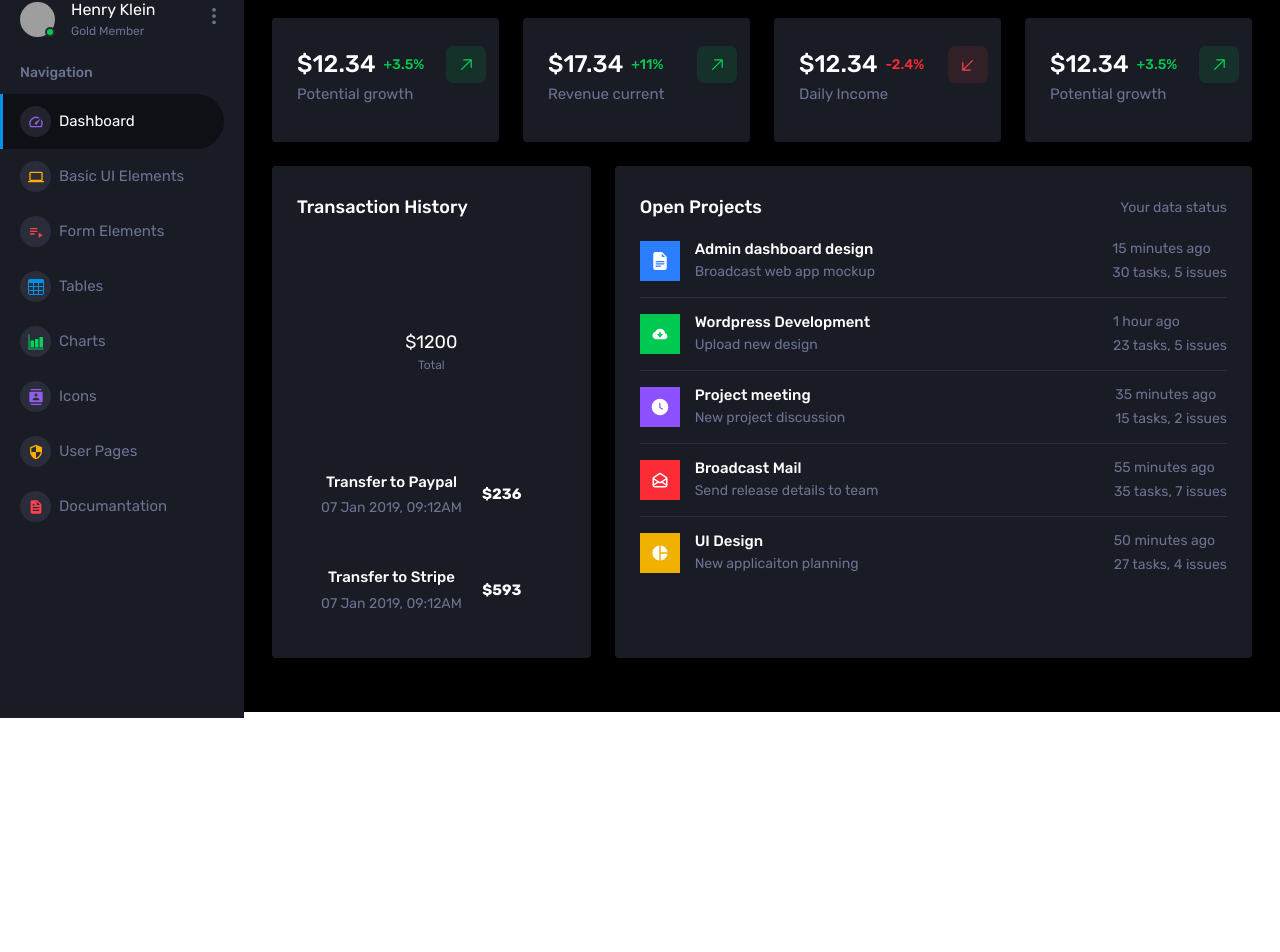
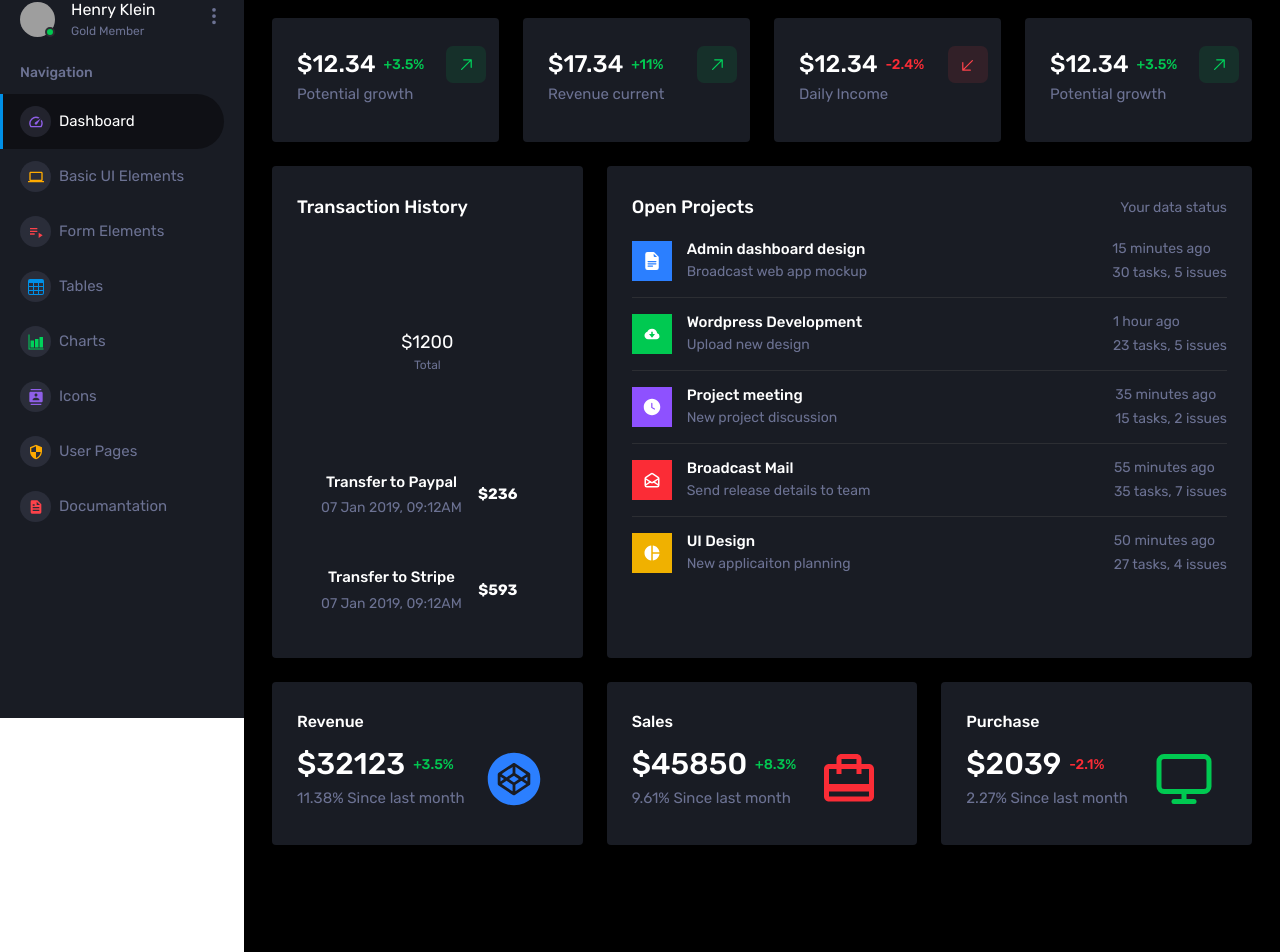
Before and after one commit to VISHNU-M123/PHOZOGY, a React (Vite) app in the folder admin/: page / in a window 1280 px wide. Shown: the part 82-1034 px from the top of the page. Before the commit the page ends 800 px from the top, so only its background shows below. Built offline with nearby package versions, Linux system fonts and the light colour scheme; grey boxes are pictures that could not be loaded.

Commit message:
dashboard table start

```diff
--- a/admin/src/pages/Dashboard.jsx
+++ b/admin/src/pages/Dashboard.jsx
@@ -8,6 +8,9 @@ import { BiSolidCloudDownload } from "react-icons/bi";
 import { GoClockFill } from "react-icons/go";
 import { HiOutlineMailOpen } from "react-icons/hi";
 import { MdPieChart } from "react-icons/md";
+import { IoLogoCodepen } from "react-icons/io";
+import { MdCardTravel } from "react-icons/md";
+import { FiMonitor } from "react-icons/fi";
 
 const Dashboard = () => {
 
@@ -112,8 +115,8 @@ const Dashboard = () => {
               </div>
 
               {/* second div */}
-              <div className="flex flex-col md:flex-row md:gap-6">
-                <div className="mb-[24px] md:w-4/12 flex items-stretch">
+              <div className="flex flex-col md:flex-row -mx-3">
+                <div className="mb-[24px] md:w-4/12 flex items-stretch px-3">
                   <div className="bg-[#191c24] rounded-[4px] w-full">
                     <div className="py-[28px] px-[25px]">
                       <h1 className="text-white mb-[18px] text-[18px] font-[500]">Transaction History</h1>
@@ -123,7 +126,7 @@ const Dashboard = () => {
                         </div>
                         <div className="absolute left-0 right-0 top-0 bottom-0 m-auto w-[100px] h-[20px] text-center text-[18px] text-white">$1200 <span className="text-[#6c7293] text-[12px] text-center block">Total</span></div>
                       </div>
-                      <div className="px-[24px] flex md:flex-col xl:flex-row py-[16px] mt-[16px]">
+                      <div className="xl:px-[24px] md:px-[16px] px-[24px] flex md:flex-col xl:flex-row py-[16px] mt-[16px]">
                         <div className="md:text-center">
                           <h1 className="mb-[4px] text-[15px] font-[500] text-white">Transfer to Paypal</h1>
                           <p className="text-[#6c7293] text-[14px]">07 Jan 2019, 09:12AM</p>
@@ -132,7 +135,7 @@ const Dashboard = () => {
                           <h1 className="text-[15px] font-[700] text-white">$236</h1>
                         </div>
                       </div>
-                      <div className="px-[24px] flex md:flex-col xl:flex-row py-[16px] mt-[16px]">
+                      <div className="xl:px-[24px] md:px-[16px] px-[24px] flex md:flex-col xl:flex-row py-[16px] mt-[16px]">
                         <div className="md:text-center">
                           <h1 className="mb-[4px] text-[15px] font-[500] text-white">Transfer to Stripe</h1>
                           <p className="text-[#6c7293] text-[14px]">07 Jan 2019, 09:12AM</p>
@@ -144,7 +147,7 @@ const Dashboard = () => {
                     </div>
                   </div>
                 </div>
-                <div className="md:w-8/12 mb-[24px] flex items-stretch">
+                <div className="md:w-8/12 mb-[24px] flex items-stretch px-3">
                   <div className="w-full rounded-[4px] bg-[#191c24]">
                     <div className="py-[28px] px-[25px]">
                       <div className="flex items-center justify-between">
@@ -246,6 +249,127 @@ const Dashboard = () => {
                   </div>
                 </div>
               </div>
+
+              {/* third div */}
+              <div className="flex flex-col md:flex-row -mx-3">
+                <div className="md:w-4/12 w-full mb-[24px] px-3">
+                  <div className="bg-[#191c24] rounded-[4px]">
+                    <div className="py-[28px] px-[25px]">
+                      <h1 className="text-[16px] font-[500] mb-[8px] text-white">Revenue</h1>
+                      <div className="flex items-center md:flex-col lg:flex-col xl:flex-row flex-row justify-between">
+                        <div className="my-auto xl:w-8/12 sm:w-full">
+                          <div className="flex items-center">
+                            <h1 className="text-[30px] font-[500] text-white">$32123</h1>
+                            <p className="text-[14px] font-[500] text-green-500 ml-[8px]">+3.5%</p>
+                          </div>
+                          <h1 className="text-[#6c7293] text-[15px] mb-[8px]">11.38% Since last month</h1>
+                        </div>
+                        <div className="xl:w-4/12 sm:w-full text-center flex justify-center">
+                          <IoLogoCodepen size={60} className="text-blue-500" />
+                        </div>
+                      </div>
+                    </div>
+                  </div>
+                </div>
+                <div className="md:w-4/12 w-full mb-[24px] px-3">
+                  <div className="bg-[#191c24] rounded-[4px]">
+                    <div className="py-[28px] px-[25px]">
+                      <h1 className="text-[16px] font-[500] mb-[8px] text-white">Sales</h1>
+                      <div className="flex items-center md:flex-col lg:flex-col xl:flex-row flex-row justify-between">
+                        <div className="my-auto xl:w-8/12 sm:w-full">
+                          <div className="flex items-center">
+                            <h1 className="text-[30px] font-[500] text-white">$45850</h1>
+                            <p className="text-[14px] font-[500] text-green-500 ml-[8px]">+8.3%</p>
+                          </div>
+                          <h1 className="text-[#6c7293] text-[15px] mb-[8px]">9.61% Since last month</h1>
+                        </div>
+                        <div className="xl:w-4/12 sm:w-full text-center flex justify-center">
+                          <MdCardTravel size={60} className="text-red-500" />
+                        </div>
+                      </div>
+                    </div>
+                  </div>
+                </div>
+                <div className="md:w-4/12 w-full mb-[24px] px-3">
+                  <div className="bg-[#191c24] rounded-[4px]">
+                    <div className="py-[28px] px-[25px]">
+                      <h1 className="text-[16px] font-[500] mb-[8px] text-white">Purchase</h1>
+                      <div className="flex items-center md:flex-col lg:flex-col xl:flex-row flex-row justify-between">
+                        <div className="my-auto xl:w-8/12 sm:w-full">
+                          <div className="flex items-center">
+                            <h1 className="text-[30px] font-[500] text-white">$2039</h1>
+                            <p className="text-[14px] font-[500] text-red-500 ml-[8px]">-2.1%</p>
+                          </div>
+                          <h1 className="text-[#6c7293] text-[15px] mb-[8px]">2.27% Since last month</h1>
+                        </div>
+                        <div className="xl:w-4/12 sm:w-full text-center flex justify-center">
+                          <FiMonitor size={60} className="text-green-500" />
+                        </div>
+                      </div>
+                    </div>
+                  </div>
+                </div>
+              </div>
+
+              {/* fourth div */}
+              <div>
+                <div>
+                  <div>
+                    <div>
+                      <h1>Order Status</h1>
+                      <div>
+                        <table>
+                          <thead>
+                            <tr>
+                              <th>
+                                <div>
+                                  <label htmlFor="">
+                                    <input type="text" />
+                                  </label>
+                                </div>
+                              </th>
+                              <th>Client Name</th>
+                              <th>Order No</th>
+                              <th>Product Cost</th>
+                              <th>Project</th>
+                              <th>Payment Mode</th>
+                              <th>Start Date</th>
+                              <th>Payment Status</th>
+                            </tr>
+                          </thead>
+                          <tbody>
+                            <tr>
+                              <td>
+                                <div>
+                                  <label htmlFor="">
+                                    <input type="text" />
+                                  </label>
+                                </div>
+                              </td>
+                              <td>
+                                <img src="" alt="" />
+                                <span>Henry Klein</span>
+                              </td>
+                              <td>02312</td>
+                              <td>$14,500</td>
+                              <td>Dashboard</td>
+                              <td>Credit card</td>
+                              <td>04 Dec 2019</td>
+                              <td>
+                                <div>Approved</div>
+                              </td>
+                            </tr>
+                            <tr></tr>
+                            <tr></tr>
+                            <tr></tr>
+                            <tr></tr>
+                          </tbody>
+                        </table>
+                      </div>
+                    </div>
+                  </div>
+                </div>
+              </div>
             </div>
           </div>
         </div>
```
